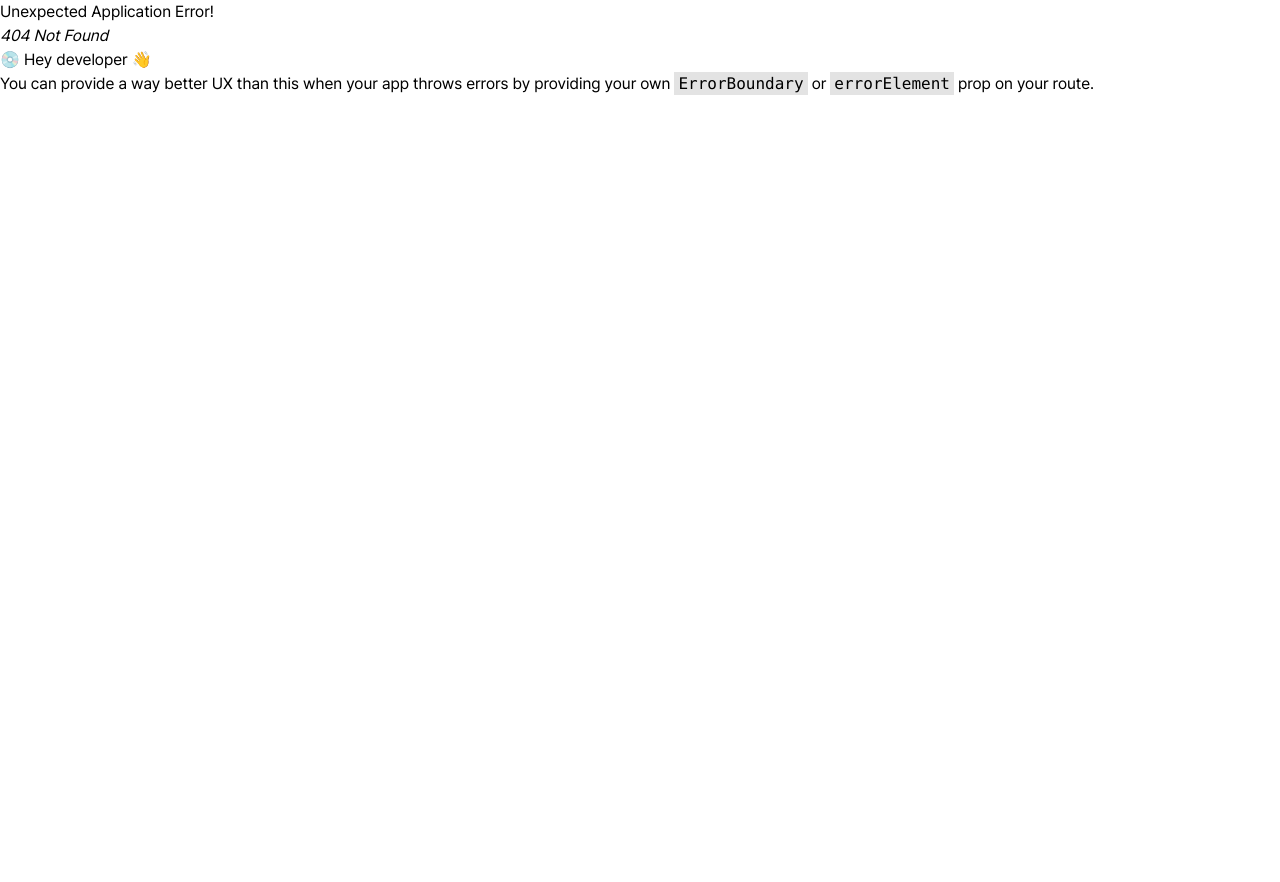
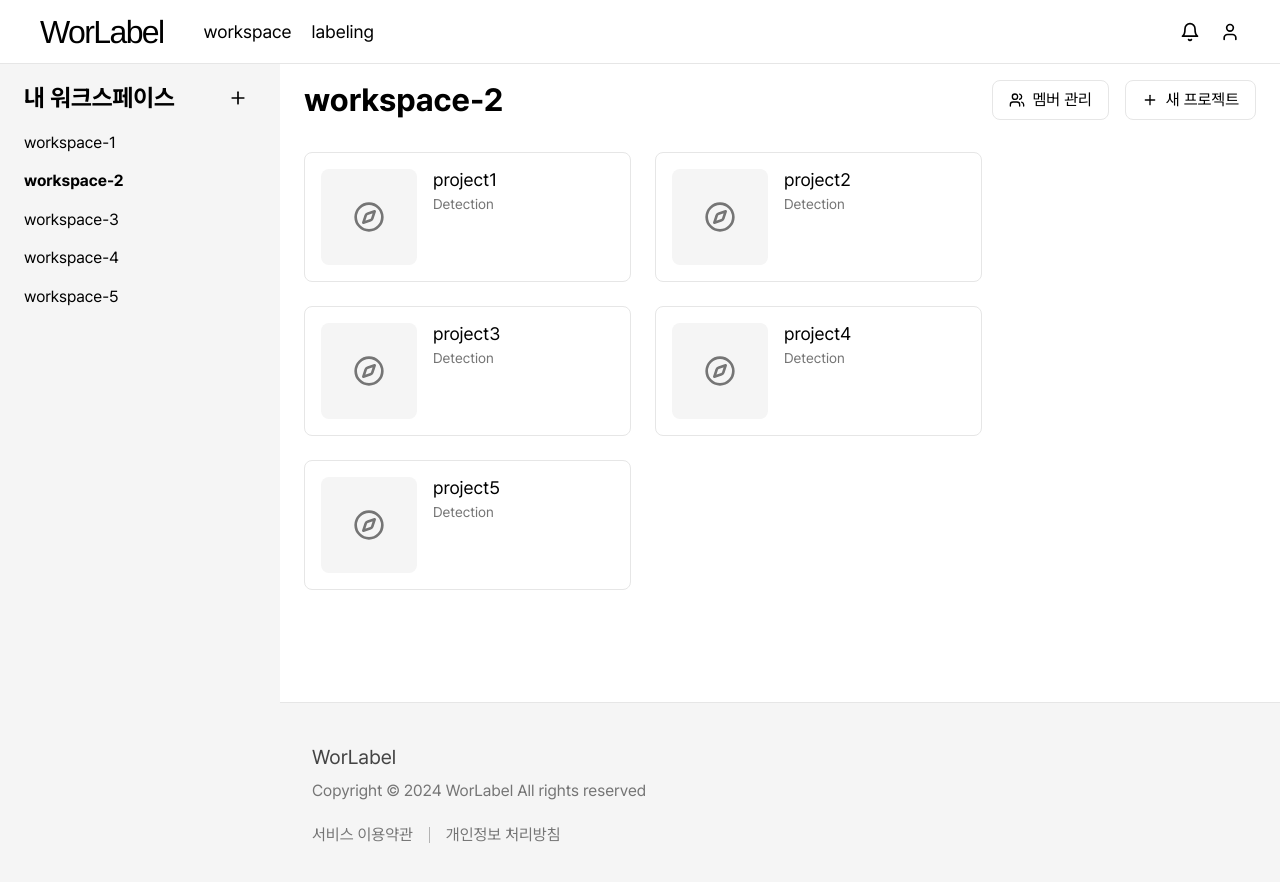
Before and after one commit to worlabel/worlabel, a React (Vite) app in the folder frontend/: page /browse/2 in a window 1280 px wide. Before the commit this address had no page. Shown: the top 882 px of the page. Before the commit the page ends 800 px from the top, so only its background shows below. Built offline with nearby package versions, Linux system fonts and the light colour scheme.

Commit message:
Fix: WorkspaceBrowse 페이지를 레이아웃과 컴포넌트로 분리 - S11P21S002-83

```diff
--- a/frontend/src/components/Header/index.tsx
+++ b/frontend/src/components/Header/index.tsx
@@ -8,8 +8,7 @@ export default function Header({ className, ...props }: HeaderProps) {
   return (
     <header
       className={cn(
-        'flex h-16 w-full items-center justify-between border-b px-4 sm:px-6 md:px-8 lg:px-10',
-        'bg-color-background-default-default border-color-border-default-default',
+        'flex h-16 w-full items-center justify-between border-b border-gray-200 bg-white px-4 sm:px-6 md:px-8 lg:px-10',
         className
       )}
       {...props}
--- /dev/null
+++ b/frontend/src/components/WorkspaceBrowseDetail/index.tsx
@@ -0,0 +1,128 @@
+import { useParams } from 'react-router-dom';
+import ProjectCard from '@/components/ProjectCard';
+import { Button } from '@/components/ui/button';
+import { Project, Workspace } from '@/types';
+import { Plus, Smile, Users } from 'lucide-react';
+
+export default function WorkspaceBrowseDetail(): JSX.Element {
+  const { workspaceId } = useParams<{ workspaceId: string }>();
+  const numericWorkspaceId: number | undefined = workspaceId ? Number(workspaceId) : undefined;
+
+  // workspace를 임시로 추가했다. WorkspaceBrowseLayout에서 현재 workspace 데이터를 어떻게 가져올지 생각해봐야 할 것 같다.
+  const workspace: Workspace = [
+    {
+      id: 1,
+      name: 'workspace-1',
+    },
+    {
+      id: 2,
+      name: 'workspace-2',
+    },
+    {
+      id: 3,
+      name: 'workspace-3',
+    },
+    {
+      id: 4,
+      name: 'workspace-4',
+    },
+    {
+      id: 5,
+      name: 'workspace-5',
+    },
+  ].filter((workspace) => workspace.id === numericWorkspaceId)[0];
+
+  // 추후에 백엔드에서 받아와야 할 정보이다.
+  const projects: Project[] = [
+    {
+      id: 1,
+      name: 'project1',
+      type: 'Detection',
+      children: [],
+    },
+    {
+      id: 2,
+      name: 'project2',
+      type: 'Detection',
+      children: [],
+    },
+    {
+      id: 3,
+      name: 'project3',
+      type: 'Detection',
+      children: [],
+    },
+    {
+      id: 4,
+      name: 'project4',
+      type: 'Detection',
+      children: [],
+    },
+    {
+      id: 5,
+      name: 'project5',
+      type: 'Detection',
+      children: [],
+    },
+  ];
+
+  return (
+    <>
+      {workspace ? (
+        <div className="flex w-full flex-col gap-8 px-6 py-4">
+          <div className="flex items-center justify-center">
+            <h1 className="small-title flex grow">{workspace.name}</h1>
+            <div className="flex flex-col">
+              <div className="flex gap-4">
+                <Button
+                  variant="outline"
+                  onClick={() => {
+                    console.log('멤버 관리 모달');
+                  }}
+                >
+                  <div className="body flex items-center gap-2">
+                    <Users size={16} />
+                    <span>멤버 관리</span>
+                  </div>
+                </Button>
+                <Button
+                  variant="outline"
+                  onClick={() => {
+                    console.log('새 프로젝트 생성 모달');
+                  }}
+                >
+                  <div className="body flex items-center gap-2">
+                    <Plus size={16} />
+                    <span>새 프로젝트</span>
+                  </div>
+                </Button>
+              </div>
+            </div>
+          </div>
+          <div className="flex flex-wrap gap-6">
+            {projects.map((project) => (
+              <ProjectCard
+                key={project.id}
+                title={project.name}
+                description={project.type}
+                onClick={() => {
+                  console.log('project id : ' + project.id);
+                }}
+              />
+            ))}
+          </div>
+        </div>
+      ) : (
+        <div className="flex h-full w-full items-center justify-center">
+          <div className="flex flex-col items-center">
+            <Smile
+              size={48}
+              className="mb-2 text-gray-300"
+            />
+            <div className="body text-gray-400">작업할 워크스페이스를 선택하세요.</div>
+          </div>
+        </div>
+      )}
+    </>
+  );
+}
--- /dev/null
+++ b/frontend/src/components/WorkspaceBrowseLayout/index.tsx
@@ -0,0 +1,71 @@
+import { Suspense } from 'react';
+import { NavLink, Outlet } from 'react-router-dom';
+import Header from '../Header';
+import Footer from '../Footer';
+import { Workspace } from '@/types';
+import { Plus } from 'lucide-react';
+
+export default function WorkspaceBrowseLayout() {
+  const workspaces: Workspace[] = [
+    {
+      id: 1,
+      name: 'workspace-1',
+    },
+    {
+      id: 2,
+      name: 'workspace-2',
+    },
+    {
+      id: 3,
+      name: 'workspace-3',
+    },
+    {
+      id: 4,
+      name: 'workspace-4',
+    },
+    {
+      id: 5,
+      name: 'workspace-5',
+    },
+  ];
+
+  return (
+    <>
+      <Header className="fixed left-0 top-0 w-full" />
+      <div className="flex min-h-screen flex-col justify-between">
+        <div className="mt-16 flex flex-1">
+          <div className="flex w-[280px] flex-col gap-4 border-gray-300 bg-gray-100 px-6 py-4">
+            <div className="flex items-center justify-center gap-5">
+              <h1 className="heading mr-2.5 w-full">내 워크스페이스</h1>
+              <button
+                className="p-2"
+                onClick={() => {
+                  console.log('open WorkspaceCreateModal');
+                }}
+              >
+                <Plus size={20} />
+              </button>
+            </div>
+            {workspaces.map((workspace) => (
+              <NavLink
+                to={`/browse/${workspace.id}`}
+                key={workspace.id}
+                className={({ isActive }) => (isActive ? 'body-strong' : 'body') + ' cursor-pointer'}
+              >
+                {workspace.name}
+              </NavLink>
+            ))}
+          </div>
+          <div className="flex w-[calc(100%-280px)] flex-col gap-24">
+            <Suspense fallback={<div></div>}>
+              <main className="grow">
+                <Outlet />
+              </main>
+            </Suspense>
+            <Footer className="mt-0" />
+          </div>
+        </div>
+      </div>
+    </>
+  );
+}
--- a/frontend/src/pages/WorkspaceBrowsePage/index.tsx
+++ /dev/null
@@ -1,140 +0,0 @@
-import ProjectCard from '@/components/ProjectCard';
-import { Button } from '@/components/ui/button';
-import { cn } from '@/lib/utils';
-import { Project, Workspace } from '@/types';
-import { Plus, Users } from 'lucide-react';
-
-export default function WorkspaceBrowsePage() {
-  const workspaces: Workspace[] = [
-    {
-      id: 1,
-      name: 'workspace-1',
-    },
-    {
-      id: 2,
-      name: 'workspace-2',
-    },
-    {
-      id: 3,
-      name: 'workspace-3',
-    },
-    {
-      id: 4,
-      name: 'workspace-4',
-    },
-    {
-      id: 5,
-      name: 'workspace-5',
-    },
-  ];
-
-  const currentWorkspace: Workspace = {
-    id: 1,
-    name: 'workspace-1',
-  };
-
-  const projects: Project[] = [
-    {
-      id: 1,
-      name: 'project1',
-      type: 'Detection',
-      children: [],
-    },
-    {
-      id: 2,
-      name: 'project2',
-      type: 'Detection',
-      children: [],
-    },
-    {
-      id: 3,
-      name: 'project3',
-      type: 'Detection',
-      children: [],
-    },
-    {
-      id: 4,
-      name: 'project4',
-      type: 'Detection',
-      children: [],
-    },
-    {
-      id: 5,
-      name: 'project5',
-      type: 'Detection',
-      children: [],
-    },
-  ];
-
-  return (
-    <div className="flex h-full">
-      <div className="flex w-[280px] flex-col gap-4 border-gray-300 bg-gray-100 px-6 py-4">
-        <div className="flex items-center justify-center gap-5">
-          <h1 className="heading mr-2.5 w-full">내 워크스페이스</h1>
-          <button
-            className="p-2"
-            onClick={() => {
-              console.log('open WorkspaceCreateModal');
-            }}
-          >
-            <Plus size={20} />
-          </button>
-        </div>
-        {workspaces.map((workspace) => (
-          <div
-            key={workspace.id}
-            className={cn(workspace.id === currentWorkspace.id ? 'body-strong' : 'body', 'cursor-pointer')}
-            onClick={() => {
-              console.log('workspace id : ' + workspace.id);
-            }}
-          >
-            {workspace.name}
-          </div>
-        ))}
-      </div>
-      <div className="flex w-[calc(100%-280px)] flex-col gap-8 px-6 py-4">
-        <div className="flex items-center justify-center">
-          <h1 className="small-title flex grow">{currentWorkspace.name}</h1>
-          <div className="flex flex-col">
-            <div className="flex gap-4">
-              <Button
-                variant="outline"
-                onClick={() => {
-                  console.log('멤버 관리 모달');
-                }}
-              >
-                <div className="body flex items-center gap-2">
-                  <Users size={16} />
-                  <span>멤버 관리</span>
-                </div>
-              </Button>
-              <Button
-                variant="outline"
-                onClick={() => {
-                  console.log('새 프로젝트 생성 모달');
-                }}
-              >
-                <div className="body flex items-center gap-2">
-                  <Plus size={16} />
-                  <span>새 프로젝트</span>
-                </div>
-              </Button>
-            </div>
-          </div>
-        </div>
-        <div className="flex flex-wrap gap-6">
-          {projects.map((project) => (
-            <ProjectCard
-              key={project.id}
-              title={project.name}
-              description={project.type}
-              onClick={() => {
-                console.log('project id : ' + project.id);
-              }}
-            />
-          ))}
-        </div>
-      </div>
-    </div>
-  );
-}
--- a/frontend/src/router/index.tsx
+++ b/frontend/src/router/index.tsx
@@ -1,10 +1,12 @@
 import PageLayout from '@/components/PageLayout';
+import WorkspaceBrowseDetail from '@/components/WorkspaceBrowseDetail';
+import WorkspaceBrowseLayout from '@/components/WorkspaceBrowseLayout';
 import WorkspaceLayout from '@/components/WorkspaceLayout';
-import WorkspaceBrowsePage from '@/pages/WorkspaceBrowsePage';
 import { createBrowserRouter } from 'react-router-dom';
 
 export const webPath = {
   home: () => '/',
+  browse: () => '/browse',
   workspace: () => '/workspace',
 };
 
@@ -15,7 +17,21 @@ const router = createBrowserRouter([
     children: [
       {
         index: true,
-        element: <WorkspaceBrowsePage />,
+        element: <div>home</div>,
+      },
+    ],
+  },
+  {
+    path: webPath.browse(),
+    element: <WorkspaceBrowseLayout />,
+    children: [
+      {
+        index: true,
+        element: <WorkspaceBrowseDetail />,
+      },
+      {
+        path: ':workspaceId',
+        element: <WorkspaceBrowseDetail />,
       },
     ],
   },
```
